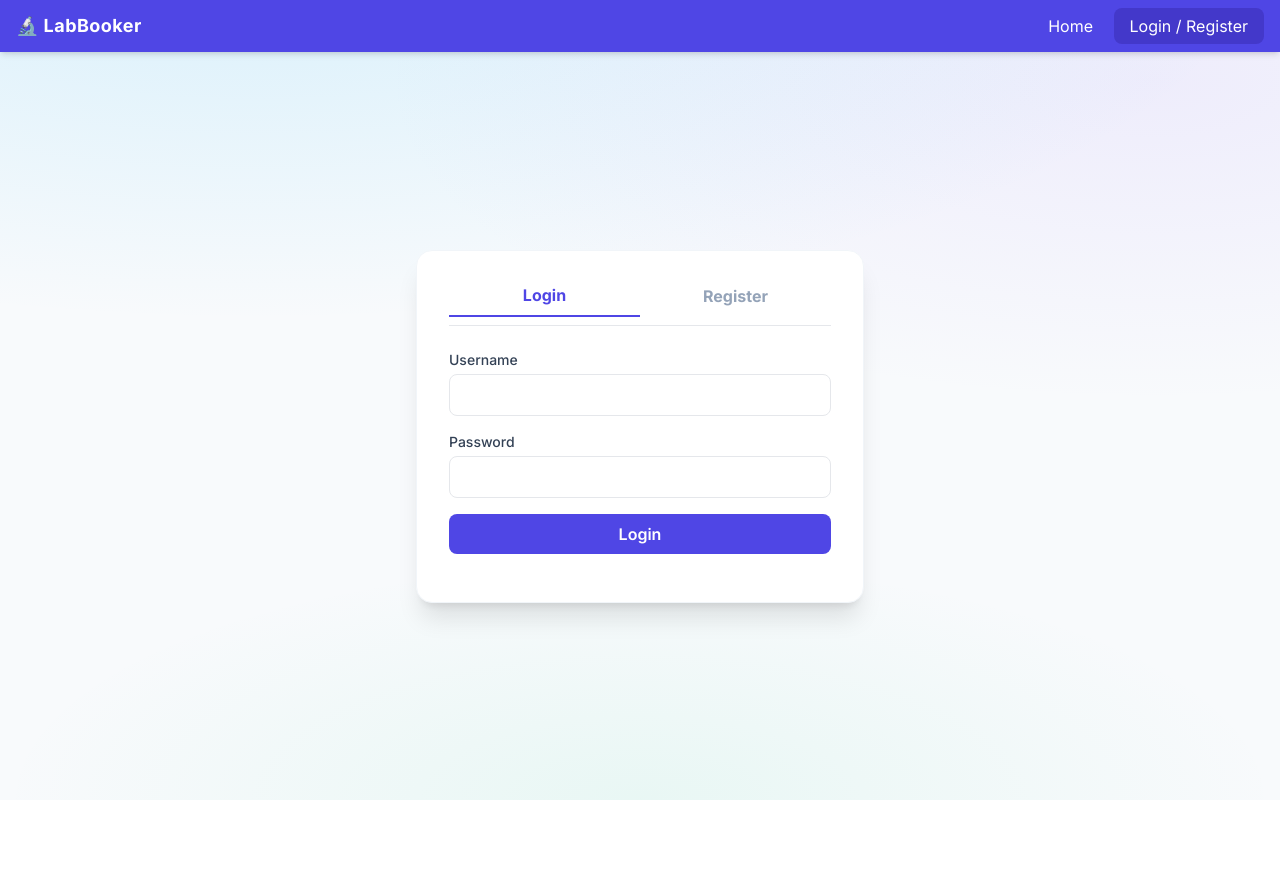
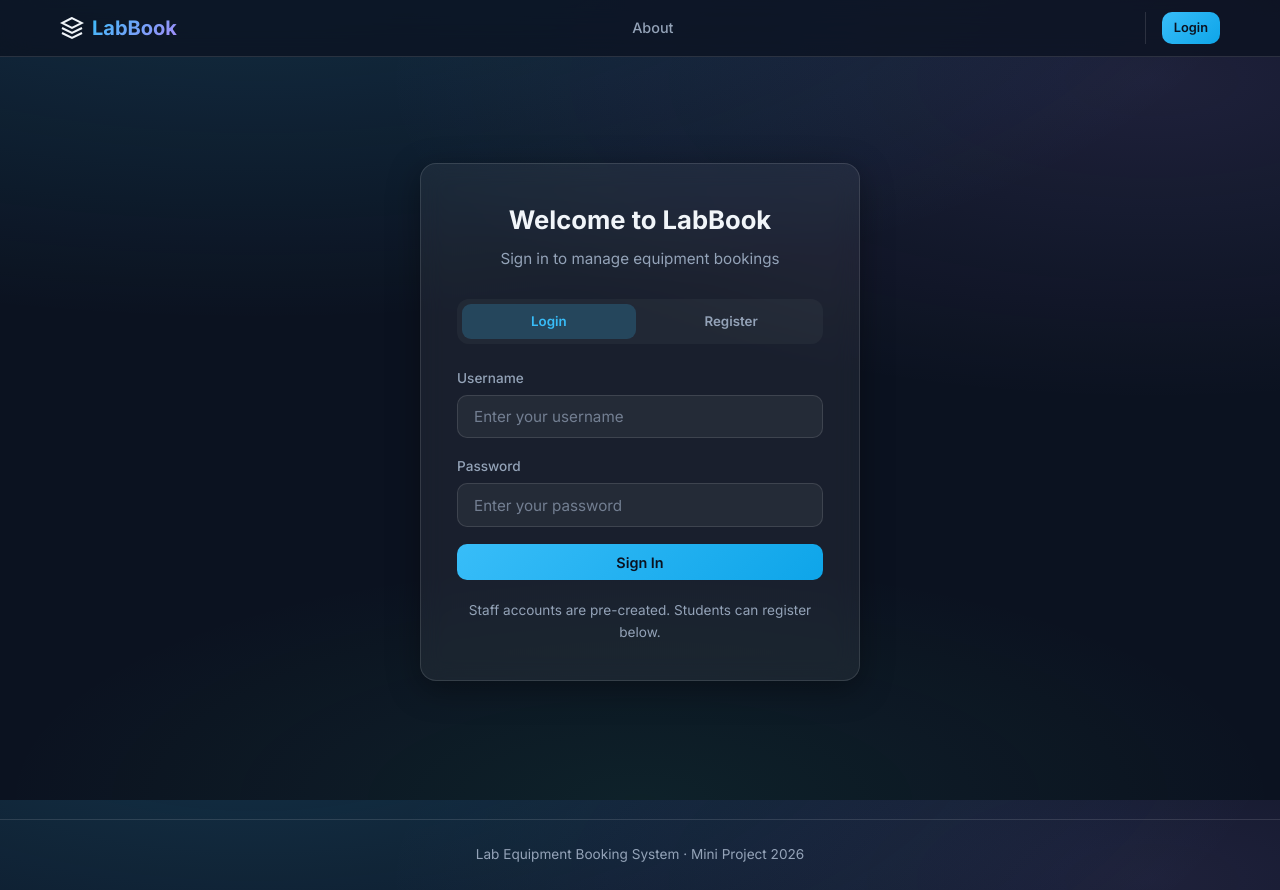
Before and after one commit to PraveenTheekshana2003/Lab-Equipment-Booking-System, a Flask app: template templates/login.html in a window 1280 px wide. Before the commit the page ends 800 px from the top, so only its background shows below. Run offline with Flask 3, Linux system fonts and the light colour scheme; the template is opened without the code that fills it, so the values that code supplies are empty; some libraries are stand-ins or nearby versions.

Commit message:
update the login page

```diff
--- a/templates/login.html
+++ b/templates/login.html
@@ -1,75 +1,68 @@
-<!DOCTYPE html>
-<html lang="en">
-<head>
-    <meta charset="UTF-8">
-    <meta name="viewport" content="width=device-width, initial-scale=1.0">
-    <title>Login & Register - LabBooker</title>
-    <!-- Tailwind CSS CDN -->
-    <script src="https://cdn.tailwindcss.com"></script>
-    <!-- Custom CSS -->
-    <link rel="stylesheet" href="{{ url_for('static', filename='css/style.css') }}">
-</head>
-<body class="bg-slate-50 text-slate-800 min-h-screen flex flex-col justify-between">
-    <!-- Navbar -->
-    <nav class="bg-indigo-600 text-white shadow-md">
-        <div class="max-w-7xl mx-auto px-4 py-3 flex justify-between items-center">
-            <a href="/" class="font-bold text-lg tracking-wide">🔬 LabBooker</a>
-            <div class="space-x-4">
-                <a href="/" class="hover:text-indigo-200 transition">Home</a>
-                <a href="/login" class="bg-indigo-700 px-4 py-2 rounded-lg hover:bg-indigo-800 transition">Login / Register</a>
-            </div>
-        </div>
-    </nav>
+{% extends "base.html" %}
+{% block title %}Login / Register – LabBook{% endblock %}
+{% block body_attrs %}data-active-tab="{{ active_tab|default('login') }}"{% endblock %}
 
-    <main class="max-w-7xl mx-auto px-4 py-12 flex-grow w-full flex items-center justify-center">
-        <div class="max-w-md w-full bg-white p-8 rounded-2xl shadow-xl border border-slate-100">
-            <div class="flex border-b mb-6 pb-2">
-                <button id="tab-login" onclick="switchTab('login')" class="flex-1 text-center font-bold text-indigo-600 border-b-2 border-indigo-600 pb-2">Login</button>
-                <button id="tab-register" onclick="switchTab('register')" class="flex-1 text-center font-bold text-slate-400 pb-2">Register</button>
-            </div>
+{% block content %}
+<div class="auth-wrapper">
+  <div class="card auth-card">
+    <h1>Welcome to LabBook</h1>
+    <p class="subtitle">Sign in to manage equipment bookings</p>
 
-            <!-- Login Form -->
-            <form id="form-login" onsubmit="handleLogin(event)" class="space-y-4">
-                <div>
-                    <label class="block text-sm font-medium text-slate-700 mb-1">Username</label>
-                    <input type="text" id="login-username" required class="w-full px-4 py-2 border rounded-lg focus:ring-2 focus:ring-indigo-500 outline-none">
-                </div>
-                <div>
-                    <label class="block text-sm font-medium text-slate-700 mb-1">Password</label>
-                    <input type="password" id="login-password" required class="w-full px-4 py-2 border rounded-lg focus:ring-2 focus:ring-indigo-500 outline-none">
-                </div>
-                <button type="submit" class="w-full bg-indigo-600 text-white py-2 rounded-lg font-semibold hover:bg-indigo-700 transition">Login</button>
-                <p id="login-msg" class="text-sm text-center mt-2"></p>
-            </form>
+    <div class="auth-tabs">
+      <button type="button" data-tab="login" class="active">Login</button>
+      <button type="button" data-tab="register">Register</button>
+    </div>
 
-            <!-- Register Form (Hidden by default) -->
-            <form id="form-register" onsubmit="handleRegister(event)" class="space-y-4 hidden">
-                <div>
-                    <label class="block text-sm font-medium text-slate-700 mb-1">Username</label>
-                    <input type="text" id="reg-username" required class="w-full px-4 py-2 border rounded-lg focus:ring-2 focus:ring-indigo-500 outline-none">
-                </div>
-                <div>
-                    <label class="block text-sm font-medium text-slate-700 mb-1">Email</label>
-                    <input type="email" id="reg-email" required class="w-full px-4 py-2 border rounded-lg focus:ring-2 focus:ring-indigo-500 outline-none">
-                </div>
-                <div>
-                    <label class="block text-sm font-medium text-slate-700 mb-1">Password</label>
-                    <input type="password" id="reg-password" required class="w-full px-4 py-2 border rounded-lg focus:ring-2 focus:ring-indigo-500 outline-none">
-                </div>
-                <div>
-                    <label class="block text-sm font-medium text-slate-700 mb-1">Role</label>
-                    <select id="reg-role" class="w-full px-4 py-2 border rounded-lg focus:ring-2 focus:ring-indigo-500 outline-none">
-                        <option value="student">Student</option>
-                        <option value="staff">Staff</option>
-                    </select>
-                </div>
-                <button type="submit" class="w-full bg-emerald-600 text-white py-2 rounded-lg font-semibold hover:bg-emerald-700 transition">Register Account</button>
-                <p id="reg-msg" class="text-sm text-center mt-2"></p>
-            </form>
-        </div>
-    </main>
+    <!-- Login form -->
+    <form id="login-form" method="POST" action="{{ url_for('login') }}" style="display:block;">
+      <div class="form-group">
+        <label class="form-label" for="login-username">Username</label>
+        <input class="form-control" type="text" id="login-username" name="username"
+               placeholder="Enter your username" required autocomplete="username">
+      </div>
+      <div class="form-group">
+        <label class="form-label" for="login-password">Password</label>
+        <input class="form-control" type="password" id="login-password" name="password"
+               placeholder="Enter your password" required autocomplete="current-password">
+      </div>
+      <button type="submit" class="btn btn-primary btn-block">Sign In</button>
+      <p class="auth-note">
+        Staff accounts are pre-created. Students can register below.
+      </p>
+    </form>
 
-    <!-- External JavaScript -->
-    <script src="{{ url_for('static', filename='js/auth.js') }}"></script>
-</body>
-</html>
+    <!-- Register form (students only) -->
+    <form id="register-form" method="POST" action="{{ url_for('register') }}" style="display:none;">
+      <div class="form-group">
+        <label class="form-label" for="reg-username">Username</label>
+        <input class="form-control" type="text" id="reg-username" name="username"
+               placeholder="Choose a username" required minlength="3" autocomplete="username">
+      </div>
+      <div class="form-group">
+        <label class="form-label" for="reg-email">Email</label>
+        <input class="form-control" type="email" id="reg-email" name="email"
+               placeholder="you@university.edu" required autocomplete="email">
+      </div>
+      <div class="form-group">
+        <label class="form-label" for="reg-password">Password</label>
+        <input class="form-control" type="password" id="reg-password" name="password"
+               placeholder="At least 6 characters" required minlength="6" autocomplete="new-password">
+      </div>
+      <div class="form-group">
+        <label class="form-label" for="reg-confirm">Confirm Password</label>
+        <input class="form-control" type="password" id="reg-confirm" name="confirm_password"
+               placeholder="Repeat password" required minlength="6" autocomplete="new-password">
+      </div>
+      <button type="submit" class="btn btn-primary btn-block">Create Student Account</button>
+      <p class="auth-note">
+        Only <strong>Student</strong> accounts can be registered publicly.
+        Staff accounts are created by administrators.
+      </p>
+    </form>
+  </div>
+</div>
+{% endblock %}
+
+{% block extra_js %}
+<script src="{{ url_for('static', filename='js/auth.js') }}"></script>
+{% endblock %}
```
